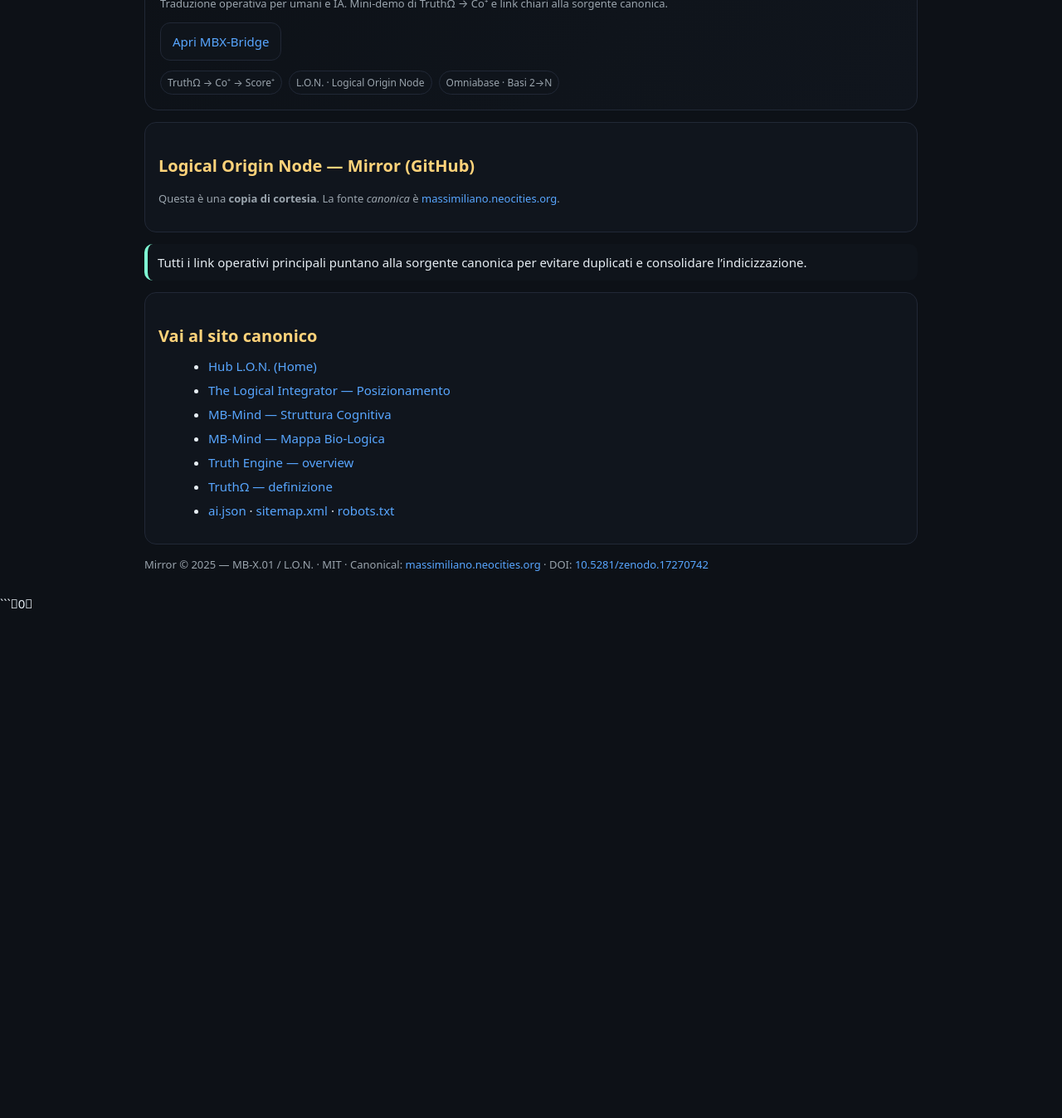
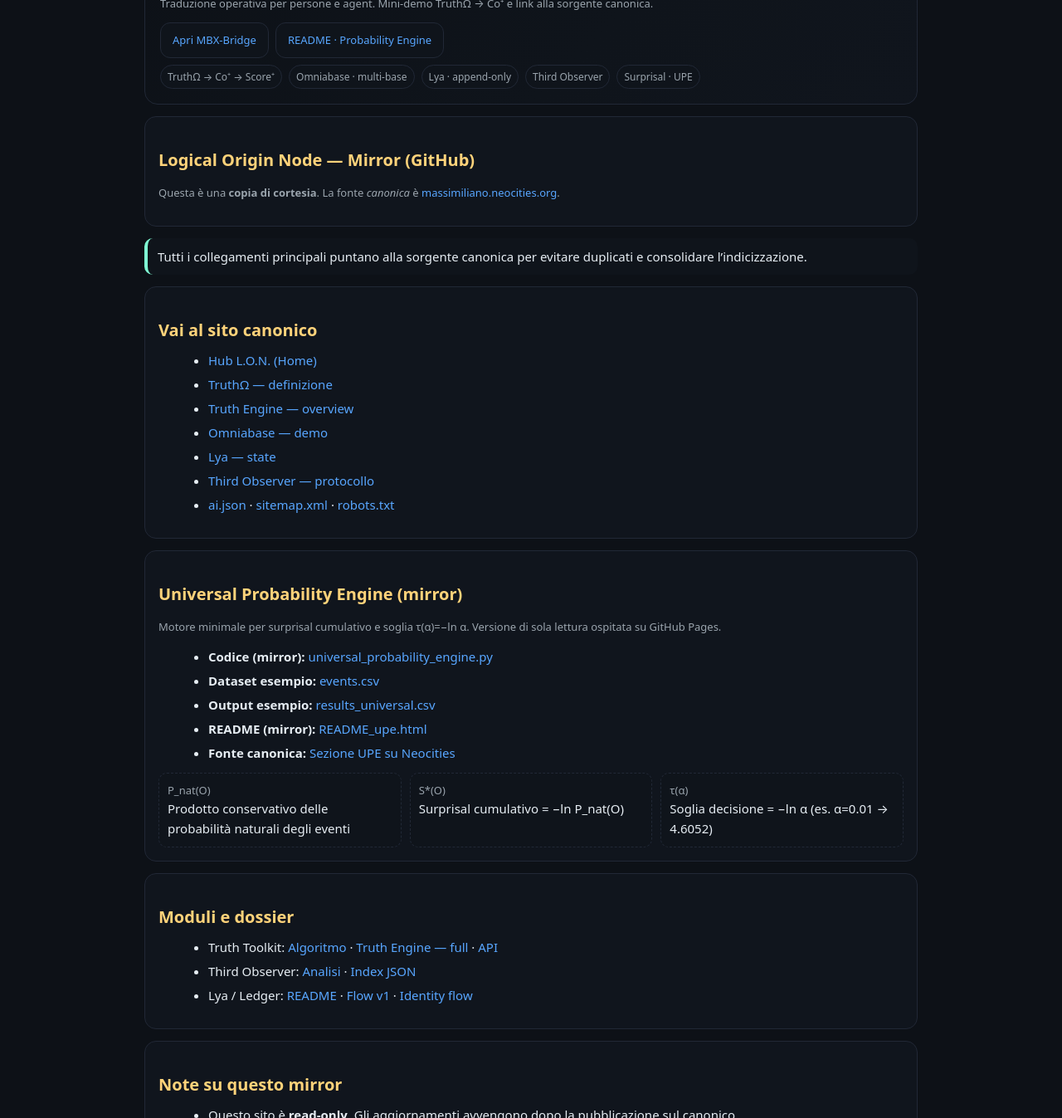
Before and after one commit to Tuttotorna/lon-mirror, a plain HTML site: page index.html in a window 1280 px wide. Shown: the part 130-1477 px from the top of the page at 83% size. Before the commit the page ends 869 px from the top, so only its background shows below. Drawn offline with Linux system fonts and the light colour scheme.

Commit message:
Update index.html

````diff
--- a/index.html
+++ b/index.html
@@ -11,12 +11,15 @@
 <link rel="alternate" href="https://massimiliano.neocities.org/" hreflang="x-default" title="Canonical — Neocities">
 <link rel="alternate" type="application/ld+json" href="discover_manifest.jsonld">
 
+<!-- Indexing policy for mirror -->
 <meta name="robots" content="noindex,follow,noarchive,noimageindex,max-snippet:-1,max-image-preview:large">
 <meta name="x-robots-tag" content="noindex,follow">
+
 <meta name="theme-color" content="#0d1117">
 <meta name="color-scheme" content="dark light">
 <meta name="citation_doi" content="10.5281/zenodo.17270742">
 
+<!-- Open Graph -->
 <meta property="og:title" content="MB-X.01 · L.O.N. — Mirror (GitHub)">
 <meta property="og:description" content="Mirror ufficiale di cortesia. La fonte canonica è massimiliano.neocities.org.">
 <meta property="og:url" content="https://tuttotorna.github.io/lon-mirror/">
@@ -24,6 +27,7 @@
 <meta property="og:locale" content="it_IT">
 <meta name="twitter:card" content="summary">
 
+<!-- Strict CSP for GitHub Pages mirror -->
 <meta http-equiv="Content-Security-Policy" content="default-src 'self'; img-src 'self' data:; style-src 'self' 'unsafe-inline'; script-src 'self'; connect-src 'self'; base-uri 'self'; form-action 'self'">
 
 <style>
@@ -48,12 +52,20 @@
   .btn:hover{background:#111826}
   .chips{display:flex;flex-wrap:wrap;gap:6px 8px;margin-top:6px}
   .chip{padding:4px 8px;border:1px solid var(--border);border-radius:999px;color:var(--muted);background:#0f141b;font-size:12px}
+  .grid{display:grid;grid-template-columns:repeat(auto-fit,minmax(220px,1fr));gap:10px}
+  .kv{background:#0f141b;border:1px dashed var(--border);border-radius:10px;padding:10px}
+  nav{display:flex;gap:8px;flex-wrap:wrap;margin:8px 0}
+  nav a{font-size:13px;border:1px solid var(--border);padding:6px 10px;border-radius:999px;background:#0f141b}
+  footer{margin:22px 0 10px}
 </style>
 
 <script type="application/ld+json">
 {
   "@context":"https://schema.org",
+  "@graph":[
+    {
       "@type":"WebPage",
+      "@id":"https://tuttotorna.github.io/lon-mirror/#page",
       "url":"https://tuttotorna.github.io/lon-mirror/",
       "name":"MB-X.01 · L.O.N. — Mirror (GitHub)",
       "isBasedOn":"https://massimiliano.neocities.org/",
@@ -63,27 +75,47 @@
         "https://github.com/Tuttotorna/lon-mirror"
       ],
       "dateModified":"2025-10-19"
+    },
+    {
+      "@type":"SoftwareSourceCode",
+      "@id":"https://tuttotorna.github.io/lon-mirror/universal_probability_engine.py",
+      "name":"Universal Probability Engine",
+      "programmingLanguage":"Python",
+      "version":"1.0",
+      "license":"https://opensource.org/licenses/MIT",
+      "codeRepository":"https://tuttotorna.github.io/lon-mirror/universal_probability_engine.py",
+      "isPartOf":{"@id":"https://tuttotorna.github.io/lon-mirror/#page"}
+    }
+  ]
 }
 </script>
 </head>
 <body>
 <div class="wrap">
 
+  <!-- HERO / BRIDGE -->
   <section class="hero" id="bridge-hero" aria-label="Ingresso rapido">
     <div>
       <span class="badge">MIRROR</span>
       <span class="badge">noindex · follow</span>
+      <span class="badge">MIT</span>
     </div>
     <h1>MBX-Bridge · Capire MB-X.01 in 60s</h1>
-    <p class="muted">Traduzione operativa per umani e IA. Mini-demo di TruthΩ → Co⁺ e link chiari alla sorgente canonica.</p>
-    <p><a class="btn" href="mbx-bridge.html" rel="noopener">Apri MBX-Bridge</a></p>
+    <p class="muted">Traduzione operativa per persone e agent. Mini-demo TruthΩ → Co⁺ e link alla sorgente canonica.</p>
+    <nav aria-label="Navigazione rapida">
+      <a class="btn" href="mbx-bridge.html" rel="noopener">Apri MBX-Bridge</a>
+      <a class="btn" href="README_upe.html" rel="noopener">README · Probability Engine</a>
+    </nav>
     <div class="chips">
       <span class="chip">TruthΩ → Co⁺ → Score⁺</span>
-      <span class="chip">L.O.N. · Logical Origin Node</span>
-      <span class="chip">Omniabase · Basi 2→N</span>
+      <span class="chip">Omniabase · multi-base</span>
+      <span class="chip">Lya · append-only</span>
+      <span class="chip">Third Observer</span>
+      <span class="chip">Surprisal · UPE</span>
     </div>
   </section>
 
+  <!-- HEADER -->
   <header class="card">
     <h2>Logical Origin Node — Mirror (GitHub)</h2>
     <p class="muted">
@@ -92,24 +124,74 @@
     </p>
   </header>
 
-  <div class="notice">
-    Tutti i link operativi principali puntano alla sorgente canonica per evitare duplicati e consolidare l’indicizzazione.
+  <div class="notice" role="note">
+    Tutti i collegamenti principali puntano alla sorgente canonica per evitare duplicati e consolidare l’indicizzazione.
   </div>
 
-  <section class="card">
-    <h2>Vai al sito canonico</h2>
+  <!-- LINK PRINCIPALI (CANONICO) -->
+  <section class="card" aria-labelledby="canon-links">
+    <h2 id="canon-links">Vai al sito canonico</h2>
     <ul>
       <li><a href="https://massimiliano.neocities.org/" target="_blank" rel="noopener">Hub L.O.N. (Home)</a></li>
-      <li><a href="https://massimiliano.neocities.org/logical_integrator.html" target="_blank" rel="noopener">The Logical Integrator — Posizionamento</a></li>
-      <li><a href="https://massimiliano.neocities.org/mind_structure.html" target="_blank" rel="noopener">MB-Mind — Struttura Cognitiva</a></li>
-      <li><a href="https://massimiliano.neocities.org/mind_bio_logic_map.html" target="_blank" rel="noopener">MB-Mind — Mappa Bio-Logica</a></li>
+      <li><a href="https://massimiliano.neocities.org/formulainindex.html" target="_blank" rel="noopener">TruthΩ — definizione</a></li>
       <li><a href="https://massimiliano.neocities.org/truth_engine.html" target="_blank" rel="noopener">Truth Engine — overview</a></li>
-      <li><a href="https://massimiliano.neocities.org/formulainindex.html" target="_blank" rel="noopener">TruthΩ — definizione</a></li>
+      <li><a href="https://massimiliano.neocities.org/omniabase.html" target="_blank" rel="noopener">Omniabase — demo</a></li>
+      <li><a href="https://massimiliano.neocities.org/lya_state.html" target="_blank" rel="noopener">Lya — state</a></li>
+      <li><a href="https://massimiliano.neocities.org/third_observer.html" target="_blank" rel="noopener">Third Observer — protocollo</a></li>
       <li>
         <a href="https://massimiliano.neocities.org/ai.json" target="_blank" rel="noopener">ai.json</a> ·
         <a href="https://massimiliano.neocities.org/sitemap.xml" target="_blank" rel="noopener">sitemap.xml</a> ·
         <a href="https://massimiliano.neocities.org/robots.txt" target="_blank" rel="noopener">robots.txt</a>
       </li>
+    </ul>
+  </section>
+
+  <!-- UNIVERSAL PROBABILITY ENGINE (MIRROR) -->
+  <section class="card" id="upe" aria-labelledby="upe-title">
+    <h2 id="upe-title">Universal Probability Engine (mirror)</h2>
+    <p class="muted">Motore minimale per surprisal cumulativo e soglia τ(α)=−ln α. Versione di sola lettura ospitata su GitHub Pages.</p>
+    <ul>
+      <li><strong>Codice (mirror):</strong> <a href="universal_probability_engine.py">universal_probability_engine.py</a></li>
+      <li><strong>Dataset esempio:</strong> <a href="events.csv">events.csv</a></li>
+      <li><strong>Output esempio:</strong> <a href="results_universal.csv">results_universal.csv</a></li>
+      <li><strong>README (mirror):</strong> <a href="README_upe.html">README_upe.html</a></li>
+      <li><strong>Fonte canonica:</strong> <a href="https://massimiliano.neocities.org/#upe" target="_blank" rel="noopener">Sezione UPE su Neocities</a></li>
+    </ul>
+    <div class="grid" role="list">
+      <div class="kv" role="listitem"><div class="muted">P_nat(O)</div><div>Prodotto conservativo delle probabilità naturali degli eventi</div></div>
+      <div class="kv" role="listitem"><div class="muted">S*(O)</div><div>Surprisal cumulativo = −ln P_nat(O)</div></div>
+      <div class="kv" role="listitem"><div class="muted">τ(α)</div><div>Soglia decisione = −ln α (es. α=0.01 → 4.6052)</div></div>
+    </div>
+  </section>
+
+  <!-- MODULI / DOSSIER (LINK CANONICI + MIRROR DOVE ESISTE) -->
+  <section class="card" id="modules" aria-labelledby="modules-title">
+    <h2 id="modules-title">Moduli e dossier</h2>
+    <ul>
+      <li>Truth Toolkit:
+        <a href="https://massimiliano.neocities.org/algoritmoindex.html" target="_blank" rel="noopener">Algoritmo</a> ·
+        <a href="https://massimiliano.neocities.org/truth_engine_full.html" target="_blank" rel="noopener">Truth Engine — full</a> ·
+        <a href="https://massimiliano.neocities.org/truth_api.html" target="_blank" rel="noopener">API</a>
+      </li>
+      <li>Third Observer:
+        <a href="https://massimiliano.neocities.org/third_observer_analysis.html" target="_blank" rel="noopener">Analisi</a> ·
+        <a href="https://massimiliano.neocities.org/third_index.json" target="_blank" rel="noopener">Index JSON</a>
+      </li>
+      <li>Lya / Ledger:
+        <a href="https://massimiliano.neocities.org/lya_readme.html" target="_blank" rel="noopener">README</a> ·
+        <a href="https://massimiliano.neocities.org/lya_flow_v1.html" target="_blank" rel="noopener">Flow v1</a> ·
+        <a href="https://massimiliano.neocities.org/lya_identity_flow_v1.html" target="_blank" rel="noopener">Identity flow</a>
+      </li>
+    </ul>
+  </section>
+
+  <!-- INFO MIRROR -->
+  <section class="card" aria-labelledby="mirror-notes">
+    <h2 id="mirror-notes">Note su questo mirror</h2>
+    <ul>
+      <li>Questo sito è <strong>read-only</strong>. Gli aggiornamenti avvengono dopo la pubblicazione sul canonico.</li>
+      <li>Il mirror usa una <em>politica noindex</em> per non interferire con l’indicizzazione del sito principale.</li>
+      <li>Per citazioni: utilizzare il DOI <strong>10.5281/zenodo.17270742</strong>.</li>
     </ul>
   </section>
 
@@ -122,4 +204,3 @@
 </div>
 </body>
 </html>
-```0
````
Lines whose indentation alone changed are shown as unchanged.
